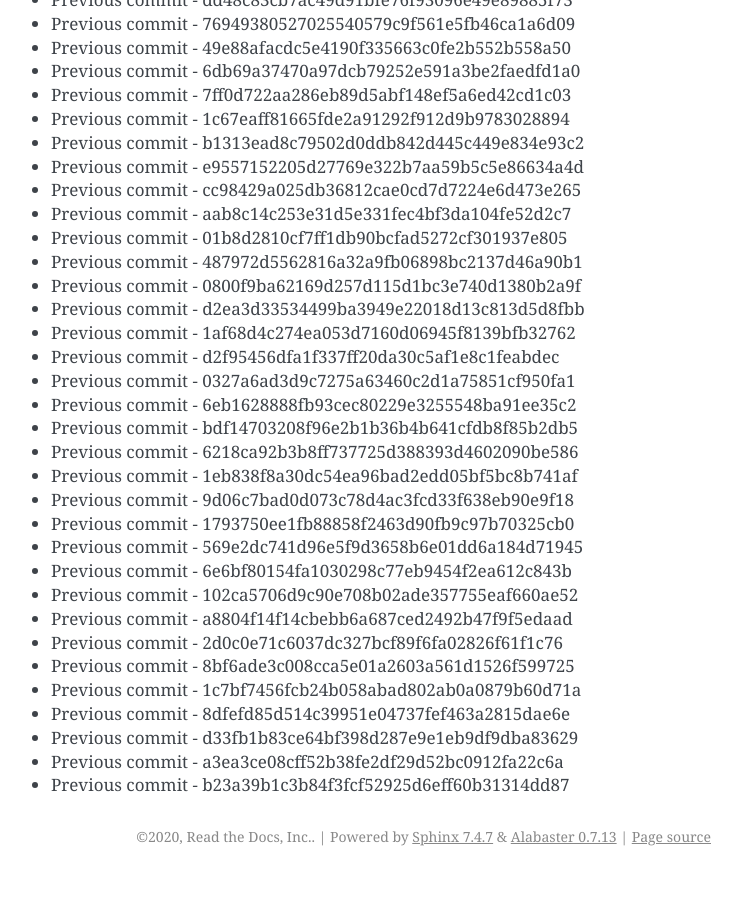
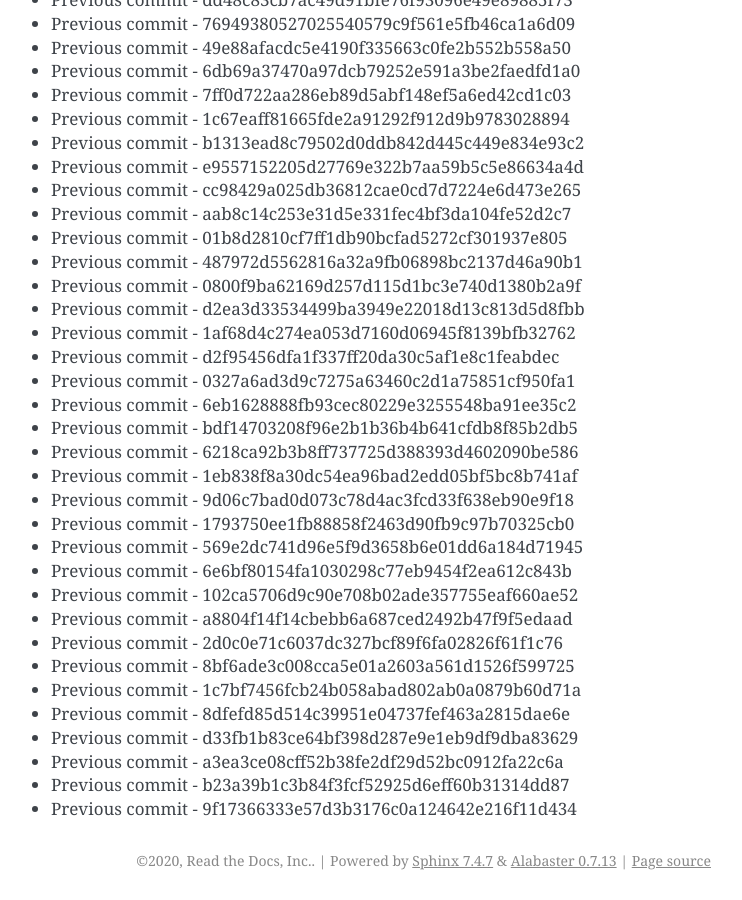
Before and after one commit to readthedocs/rtd-git-stresstest, a Sphinx documentation site: the page built from docs/updates.rst, in a window 1280 px wide and 900 px high, scrolled down 16409 px. Shown: the whole window, without its empty margins (399-1141 px from the left). Built offline with Sphinx 7.4.7, drawn with Linux system fonts in a browser that asks for light colours; before the commit the page ends 17285 px from its top, so only the background shows below that.

Commit message:
Generating commit from previous: 9f17366333e57d3b3176c0a124642e216f11d434

```diff
--- a/docs/updates.rst
+++ b/docs/updates.rst
@@ -721,3 +721,4 @@ It can be tested for any performance characteristics.
 * Previous commit - d33fb1b83ce64bf398d287e9e1eb9df9dba83629
 * Previous commit - a3ea3ce08cff52b38fe2df29d52bc0912fa22c6a
 * Previous commit - b23a39b1c3b84f3fcf52925d6eff60b31314dd87
+* Previous commit - 9f17366333e57d3b3176c0a124642e216f11d434
```
